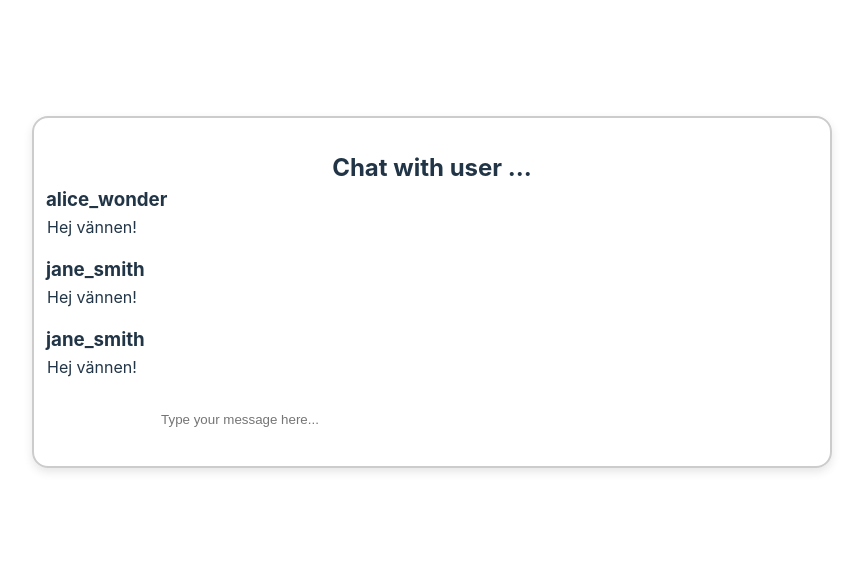
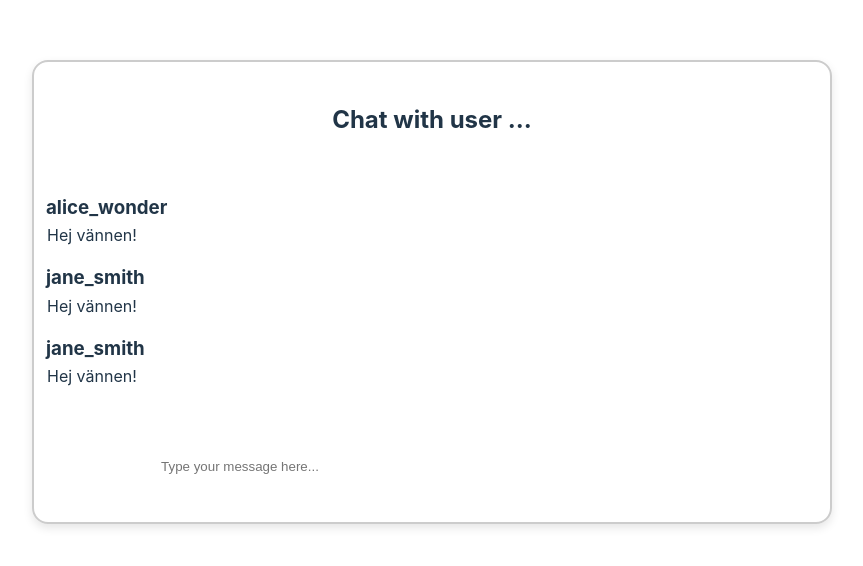
Before and after one commit to Feduk01/Chappy, a React (Vite) app: page /dm-chat/1 in a window 1280 px wide. Shown: the part 108-674 px from the top of the page, without its empty margins (208-1071 px from the left). Built offline with nearby package versions, Linux system fonts and the light colour scheme.

Commit message:
small css changens dm-chat

```diff
--- a/src/componets/DM/dm.css
+++ /dev/null
@@ -1,33 +0,0 @@
-.dm-chat-container{
-    padding: 2em 0;
-    display: flex;
-    flex-direction: column;
-    align-items: center;
-}
-
-.dm-chat-main{
-    display: flex;
-    flex-direction: column;
-    align-items: start;
-    width: 100%;
-    margin-left: 1.5em;
-}
-
-.dm-chat-message{
-    border: 1px solid white;
-    border-radius: 0.5em ;
-    text-align:start;
-}
-
-.dm-chat-message-container{
-    margin-bottom: 1em;
-}
-.dm-chat-input-container{
-    width: 70%;
-}
-.dm-chat-input{
-    width: 100%;
-    border-radius: 0.4em;
-    background-color: inherit;
-    border: 1px solid white;
-}
--- /dev/null
+++ b/src/style/dm.css
@@ -0,0 +1,37 @@
+.dm-chat-container {
+  padding: 2.5em 0;
+  display: flex;
+  flex-direction: column;
+  align-items: center;
+}
+
+.dm-chat-header {
+  margin-bottom: 3.5em;
+}
+.dm-chat-main {
+  display: flex;
+  flex-direction: column;
+  align-items: start;
+  width: 100%;
+  margin-left: 1.5em;
+}
+
+.dm-chat-message {
+  border: 1px solid white;
+  border-radius: 0.5em;
+  text-align: start;
+}
+
+.dm-chat-message-container {
+  margin-bottom: 1em;
+}
+.dm-chat-input-container {
+  width: 70%;
+}
+.dm-chat-input {
+  width: 100%;
+  border-radius: 0.4em;
+  background-color: inherit;
+  border: 1px solid white;
+  margin-top: 3.5em;
+}
```
Also changed, not shown: src/componets/DM/DirectMessageChat.tsx (+21 -20 lines).
